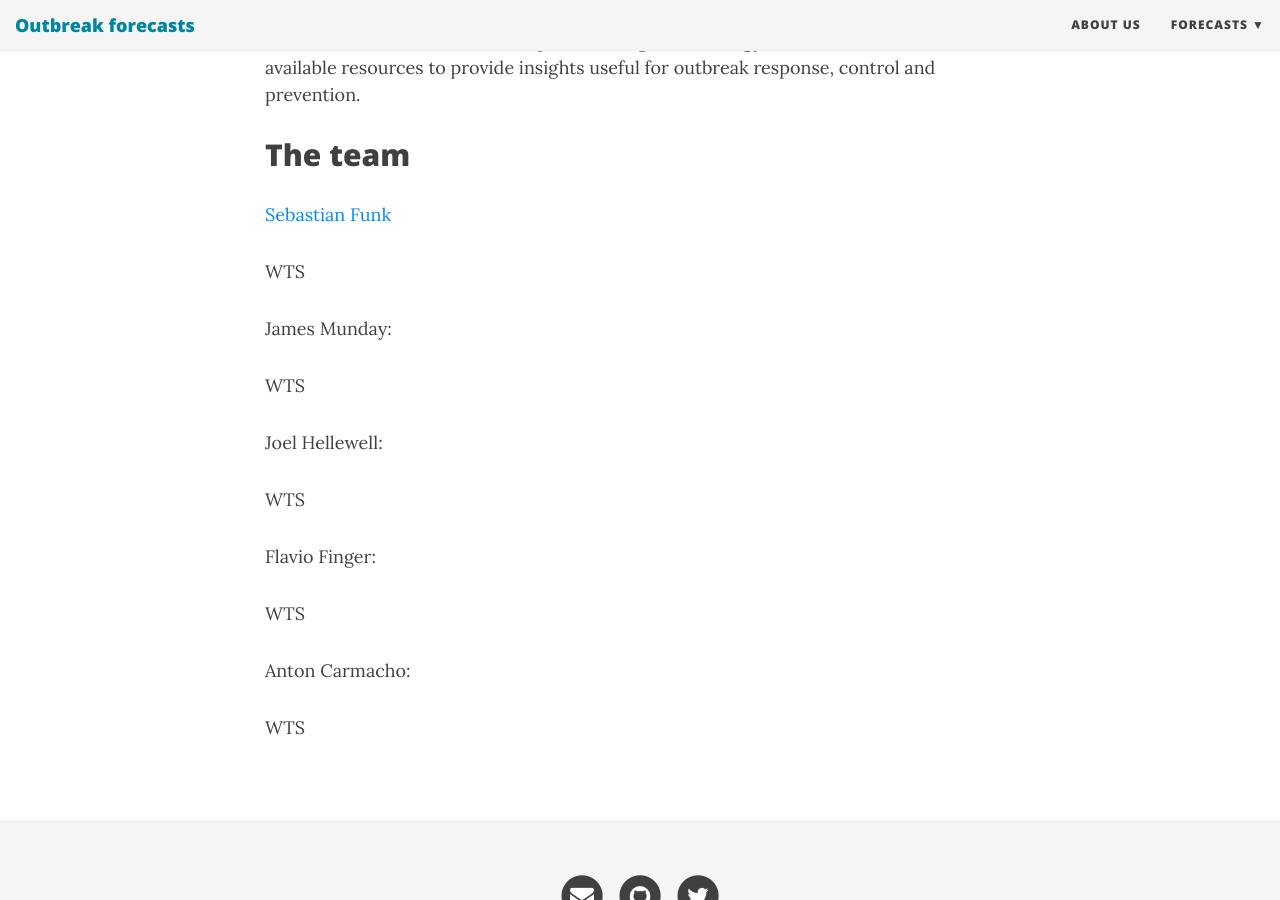
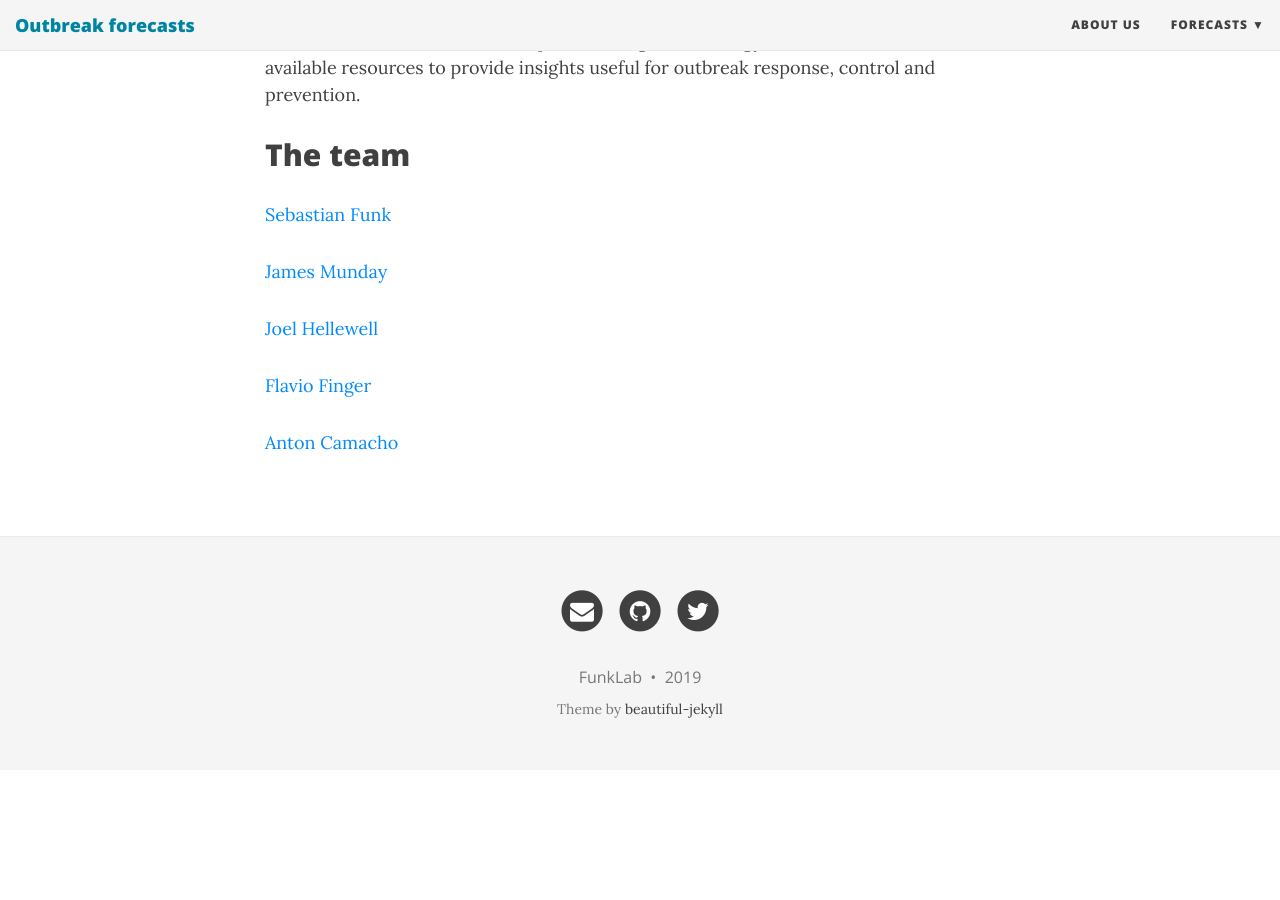
Before and after one commit to epiforecasts/jekyll-epiforecasts-website, a Jekyll site: the page built from aboutus.md, in a window 1280 px wide and 900 px high, scrolled down 439 px. Built offline with Jekyll 4.4.1, drawn with Linux system fonts in a browser that asks for light colours; nearby versions of some CDN libraries; after the commit the page ends 1209 px from its top, so only the background shows below that.

Commit message:
lshtm sites

```diff
--- a/aboutus.md
+++ b/aboutus.md
@@ -8,24 +8,12 @@
 
 ## The team
 
-[Sebastian Funk](https://sbfnk.github.io)
+[Sebastian Funk](https://www.lshtm.ac.uk/aboutus/people/funk.sebastian)
 
-WTS
+[James Munday](https://www.lshtm.ac.uk/aboutus/people/munday.james)
 
+[Joel Hellewell](https://www.lshtm.ac.uk/aboutus/people/hallewell.joel)
 
+[Flavio Finger](https://www.lshtm.ac.uk/aboutus/people/finger.flavio)
 
-James Munday:
-
-WTS
-
-Joel Hellewell:
-
-WTS
-
-Flavio Finger:
-
-WTS
-
-Anton Carmacho:
-
-WTS
+[Anton Camacho](https://www.lshtm.ac.uk/aboutus/people/camacho.anton)
```
